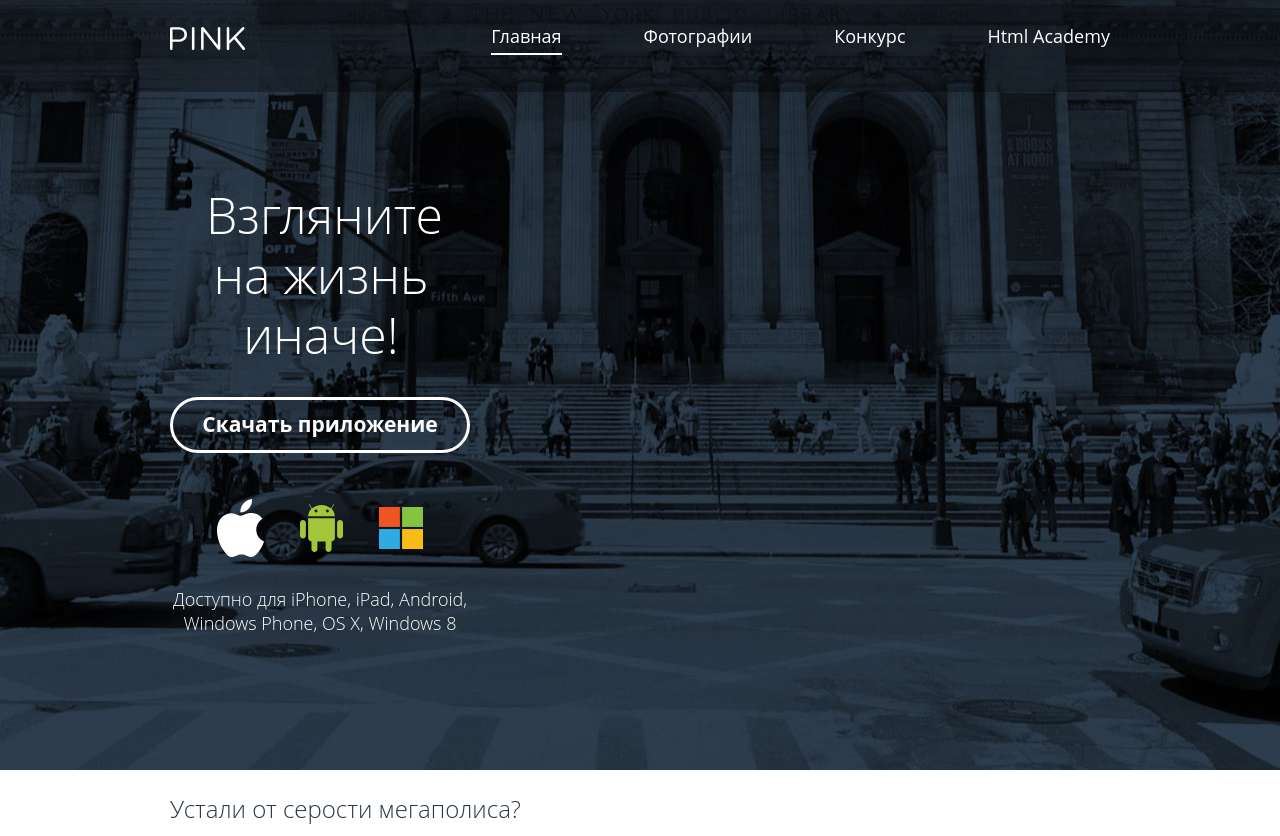
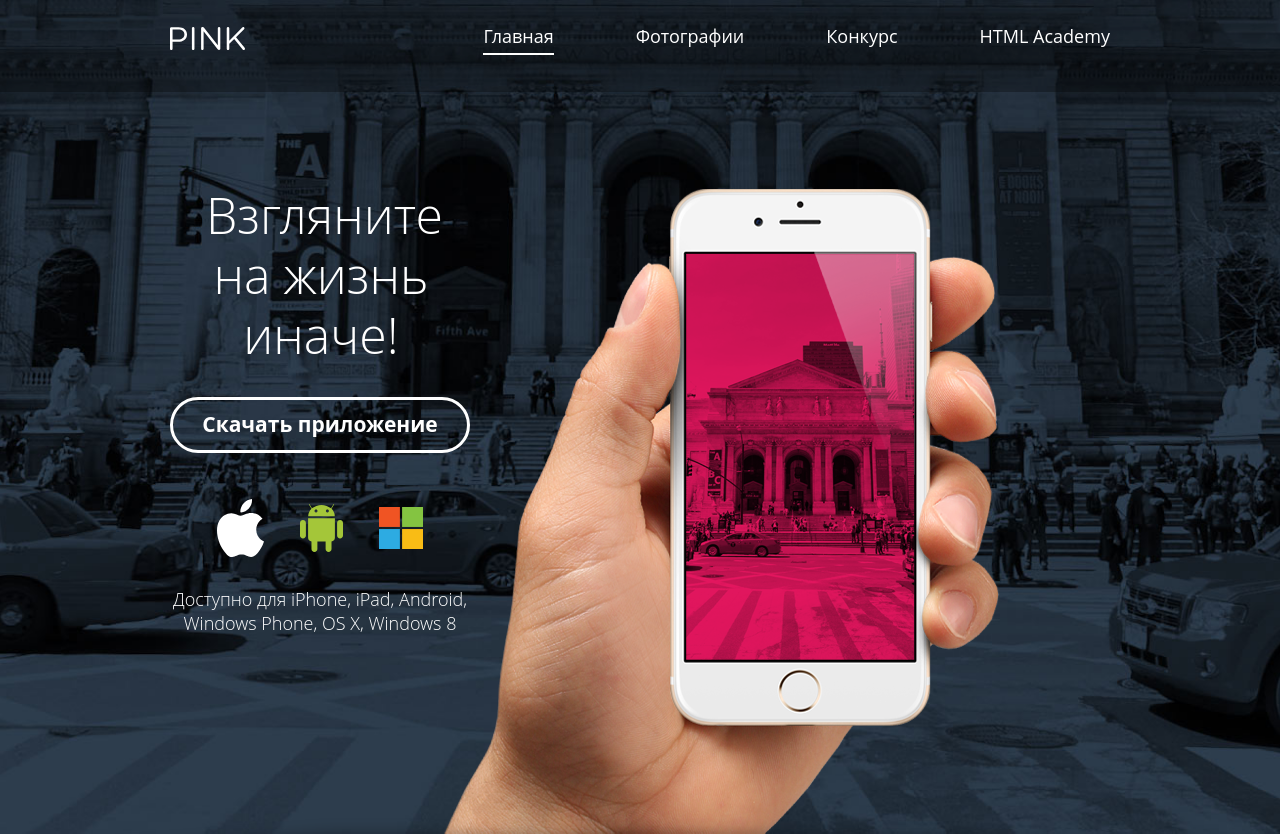
Before and after one commit to GunAlv/853245-pink-16, a website: page source/index.html in a window 1280 px wide. Shown: the top 836 px of the page. Drawn offline with nearby package versions, Linux system fonts and the light colour scheme; files that its build step writes are made by us from their sources.

Commit message:
Черновик

```diff
--- a/source/index.html
+++ b/source/index.html
@@ -9,7 +9,7 @@
   </head>
   <body>
     <header class="page-header">
-      <div class="page-header__top">
+      <div class="page-header__top page-header__top--no-js">
         <div class="wrapper">
           <div class="page-header__flex">
             <a class="page-header__logo logo">
@@ -18,7 +18,7 @@
             <div class="page-header__nav nav">
               <button type="button" class="nav__toggle" aria-label="Кнопка меню">
               </button>
-              <nav class="nav__container">
+              <nav class="nav__container nav__container--no-js">
                 <ul class="nav__list">
                   <li class="nav__item">
                     <a class="nav__link nav__link--current">
@@ -37,7 +37,7 @@
                   </li>
                   <li class="nav__item">
                     <a href="#" class="nav__link">
-                      Html Academy
+                      HTML Academy
                     </a>
                   </li>
                 </ul>
--- a/source/js/script.js
+++ b/source/js/script.js
@@ -1,6 +1,9 @@
 var menuBtn = document.querySelector('.nav__toggle');
 var menu = document.querySelector('.nav__container');
 var headerTop = document.querySelector('.page-header__top');
+
+headerTop.classList.remove('page-header__top--no-js');
+menu.classList.remove('nav__container--no-js');
 
 menuBtn.addEventListener('click', function() {
   menu.classList.toggle('nav__container--opened');
--- a/source/sass/download.scss
+++ b/source/sass/download.scss
@@ -79,7 +79,7 @@
   }
 }
 
-@media (min-width: 230px) {
+@media (min-width: 320px) {
   .download__title {
     width: 230px;
     margin-left: 36px;
--- a/source/sass/nav.scss
+++ b/source/sass/nav.scss
@@ -114,7 +114,8 @@
     display: none;
   }
 
-  .nav__container--opened {
+  .nav__container--opened,
+  .nav__container--no-js {
     display: block;
   }
 
--- a/source/sass/page-header.scss
+++ b/source/sass/page-header.scss
@@ -1,11 +1,12 @@
 .page-header {
   background-color: $blue;
-  background-image: url("../img/bg-back-mobile@1x.jpg");
+  background-image:
+  url("../img/iphone-hand-mobile@1x.png"),
+  url("../img/bg-back-mobile@1x.jpg");
   background-repeat: no-repeat;
-  background-position: center top;
+  background-position: left 40%, center top;
   min-height: 733px;
   position: relative;
-  // background-size: cover;
 }
 
 .page-header__flex {
@@ -19,7 +20,8 @@
   min-height: 67px;
 }
 
-.page-header__top--opened {
+.page-header__top--opened,
+.page-header__top--no-js {
   background-color: $blue;
   border-bottom: 1px solid #010101;
 }
@@ -31,8 +33,10 @@
 
 @media (min-width: 660px) {
   .page-header {
-    background-image: url("../img/bg-back-tablet@1x.jpg");
-    background-position: center -15px;
+    background-image:
+    url("../img/iphone-hand-tablet@1x.png"),
+    url("../img/bg-back-tablet@1x.jpg");
+    background-position: center bottom, center -15px;
     min-height: 715px;
   }
 
@@ -43,8 +47,15 @@
 
 @media (min-width: 1200px) {
   .page-header {
-    background-image: url("../img/bg-back-desktop@1x.jpg");
-    background-position: center center;
-    min-height: 770px;
+    background-image:
+    url("../img/iphone-hand-desktop@1x.png"),
+    url("../img/bg-back-desktop@1x.jpg");
+    background-position: center bottom, 50% center;
+    min-height: 834px;
+    background-size: auto, cover;
+  }
+
+  .page-header__top--no-js {
+    background-color: rgba(0, 0, 0, 0.3);
   }
 }
```
Also changed, not shown: source/img/bg-back-mobile@1x.jpg.
